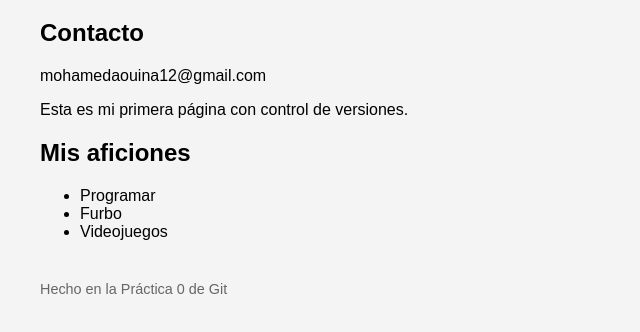
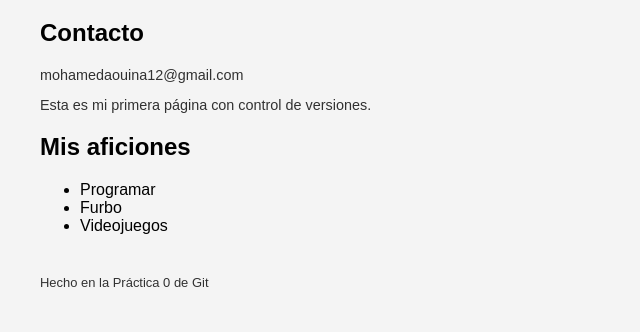
Before and after one commit to mohammedaouina/MI-PRIMER-REPO, a plain HTML site: page index.html in a window 1280 px wide. Shown: the part 138-470 px from the top of the page, without its empty margins (0-640 px from the left). Drawn offline with Linux system fonts and the light colour scheme.

Commit message:
Cambios al css del contacto

```diff
--- a/estilos.css
+++ b/estilos.css
@@ -13,3 +13,8 @@ footer {
   color: #666666;
   font-size: 0.9em;
 }
+
+p {
+  color: #313131;
+  font-size: 0.9em;
+}
```
